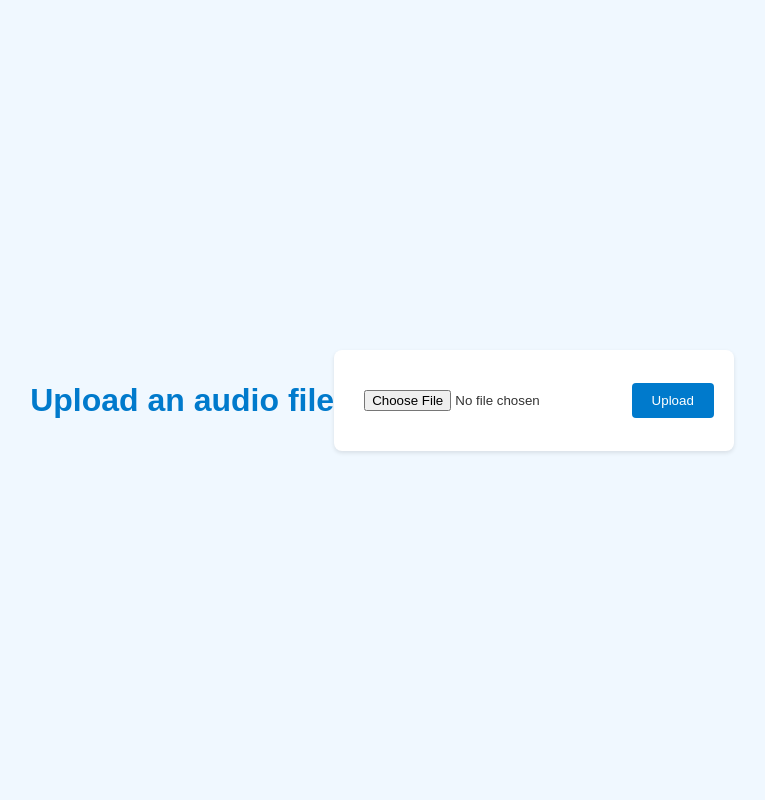
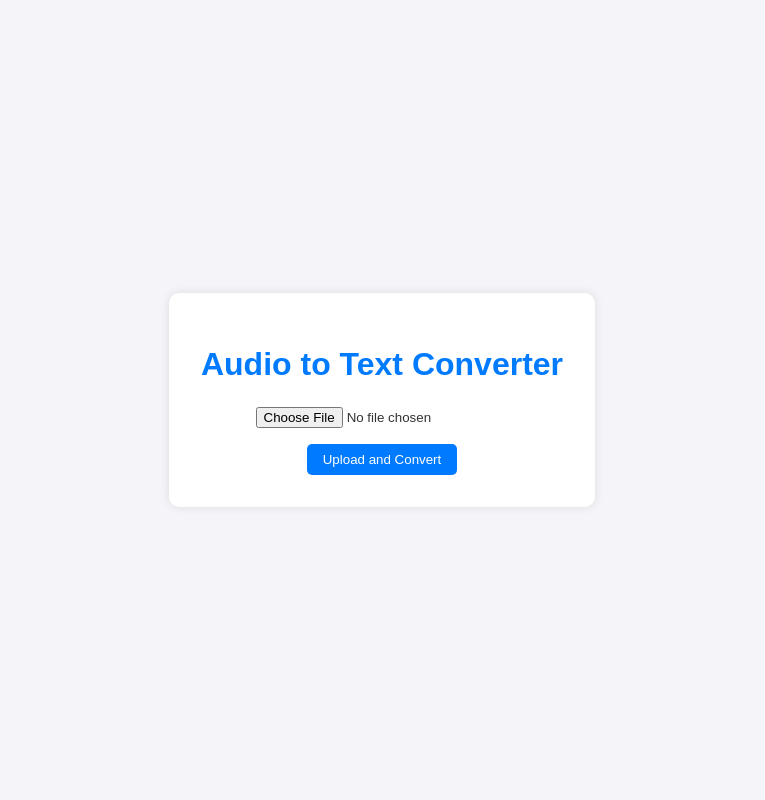
Before and after one commit to Mjunajo/SpeechRecognition, a Flask app: page / in a window 1280 px wide. Shown: the whole page, without its empty margins (258-1023 px from the left). Run offline with Flask 2, Linux system fonts and the light colour scheme.

Commit message:
Update index.html

```diff
--- a/templates/index.html
+++ b/templates/index.html
@@ -3,70 +3,53 @@
 <head>
     <meta charset="UTF-8">
     <meta name="viewport" content="width=device-width, initial-scale=1.0">
-    <title>Audio to Text</title>
+    <title>Audio to Text Converter</title>
     <style>
         body {
             font-family: Arial, sans-serif;
-            background-color: #f0f8ff;
+            background-color: #f4f4f9;
             color: #333;
-            margin: 0;
-            padding: 0;
             display: flex;
             justify-content: center;
             align-items: center;
             height: 100vh;
+            margin: 0;
+        }
+        .container {
+            background: #fff;
+            padding: 2rem;
+            border-radius: 10px;
+            box-shadow: 0 0 10px rgba(0, 0, 0, 0.1);
             text-align: center;
         }
-
         h1 {
-            color: #007acc;
-            margin-bottom: 20px;
+            margin-bottom: 1.5rem;
+            color: #007BFF;
         }
-
-        form {
-            background: #fff;
-            padding: 20px;
-            border-radius: 8px;
-            box-shadow: 0 2px 4px rgba(0, 0, 0, 0.1);
+        input[type="file"] {
+            margin-bottom: 1rem;
         }
-
-        input[type="file"] {
-            margin: 10px 0;
-            padding: 10px;
-        }
-
         button {
-            background-color: #007acc;
-            color: #fff;
+            background-color: #007BFF;
+            color: white;
+            padding: 0.5rem 1rem;
             border: none;
-            padding: 10px 20px;
-            border-radius: 4px;
+            border-radius: 5px;
             cursor: pointer;
         }
-
         button:hover {
-            background-color: #005fa3;
-        }
-
-        p {
-            font-size: 1.2em;
-        }
-
-        a {
-            color: #007acc;
-            text-decoration: none;
-        }
-
-        a:hover {
-            text-decoration: underline;
+            background-color: #0056b3;
         }
     </style>
 </head>
 <body>
-    <h1>Upload an audio file</h1>
-    <form action="{{ url_for('upload_file') }}" method="post" enctype="multipart/form-data">
-        <input type="file" name="file" required>
-        <button type="submit">Upload</button>
-    </form>
+    <div class="container">
+        <h1>Audio to Text Converter</h1>
+        <form action="/upload" method="post" enctype="multipart/form-data">
+            <input type="file" name="file" accept=".wav, .mp3, .ogg" required>
+            <br>
+            <button type="submit">Upload and Convert</button>
+        </form>
+    </div>
 </body>
 </html>
```
